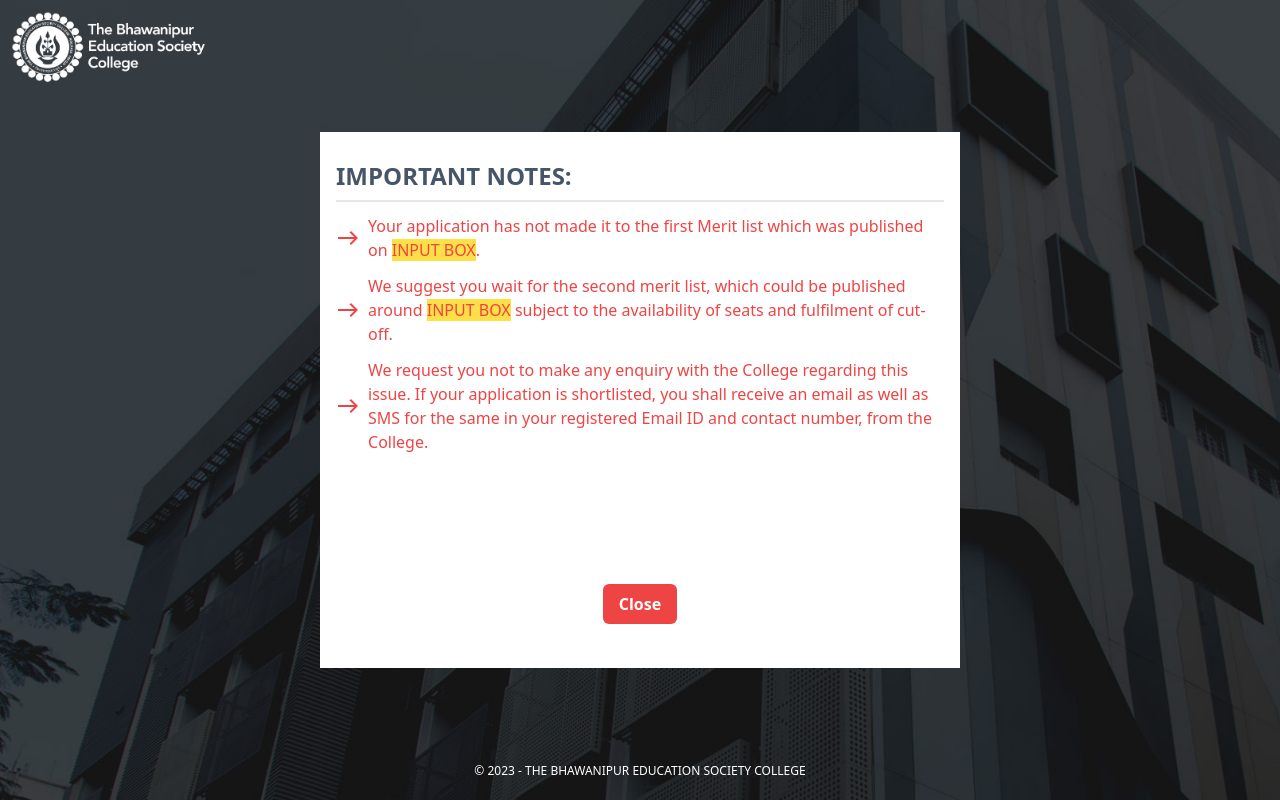
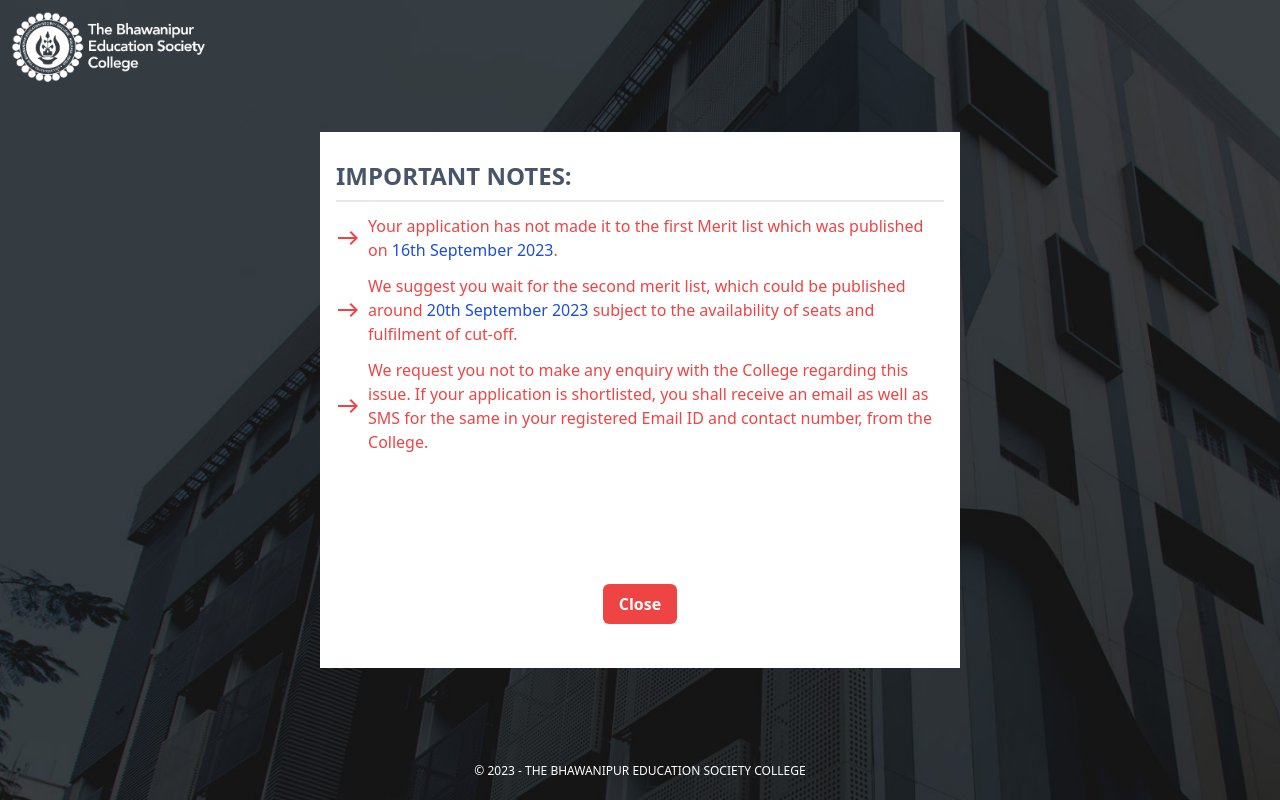
Before and after one commit to desaiHarsh08/pg-merit-list-app.github.io, a React (Create React App) app: page /error-note-for-merit-list in a window 1280 px wide. Built offline with nearby package versions, Linux system fonts and the light colour scheme; the HTML template or start-up script is replaced by a standard one.

Commit message:
thirteenth commit

```diff
--- a/src/pages/ErrorNoteForMeritList.js
+++ b/src/pages/ErrorNoteForMeritList.js
@@ -12,7 +12,7 @@
                             east
                         </span>
                         <span>
-                            Your application has not made it to the first Merit list which was published on <span className='bg-yellow-300'>INPUT BOX</span>.
+                            Your application has not made it to the first Merit list which was published on <span className='text-blue-700 font-medium'>16th September 2023</span>.
                         </span>
                     </li>
                     <li className='text-red-500 flex gap-2 items-center'>
@@ -20,7 +20,7 @@
                             east
                         </span>
                         <span>
-                            We suggest you wait for the second merit list, which could be published around <span className='bg-yellow-300'>INPUT BOX</span> subject to
+                            We suggest you wait for the second merit list, which could be published around <span className='text-blue-700 font-medium'>20th September 2023</span> subject to
                             the availability of seats and fulfilment of cut-off.
                         </span>
                     </li>
```
